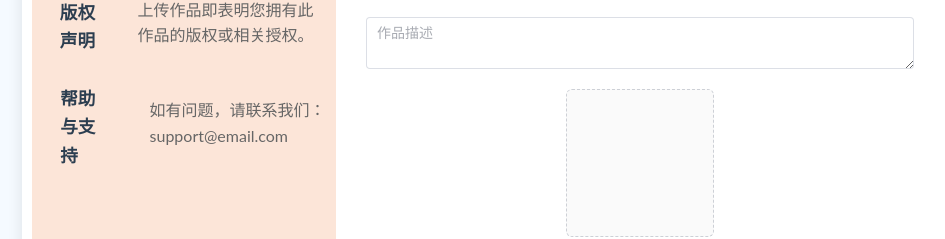
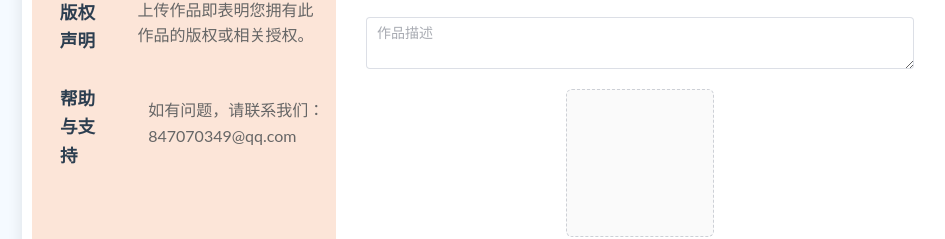
Before and after one commit to COSAKURA/vdigital, a Vue app: page /application in a window 1280 px wide. Shown: the part 418-657 px from the top of the page, without its empty margins (152-1097 px from the left). Built offline with nearby package versions, Linux system fonts and the light colour scheme.

Commit message:
homevewi完成

```diff
--- a/src/views/application.vue
+++ b/src/views/application.vue
@@ -27,7 +27,7 @@
                     <div class="info-item">
                         <el-icon><i class="el-icon-help"></i></el-icon>
                         <h3>帮助与支持</h3>
-                        <p>如有问题，请联系我们：support@email.com</p>
+                        <p>如有问题，请联系我们：847070349@qq.com</p>
                     </div>
                 </el-col>
 
```
